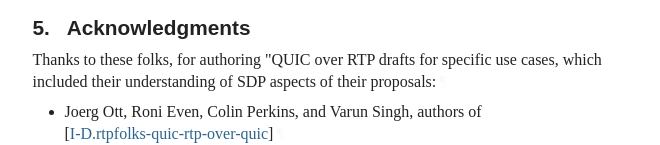
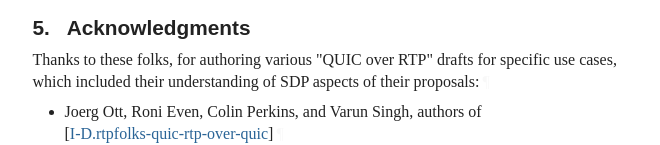
Before and after one commit to SpencerDawkins/sdp-rtp-quic-questions, a plain HTML site: page draft-dawkins-sdp-rtp-quic-questions.html in a window 1280 px wide. Shown: the part 5417-5562 px from the top of the page, without its empty margins (92-752 px from the left). Drawn offline with Linux system fonts and the light colour scheme; a web font is replaced by a local one.

Commit message:
Script updating gh-pages from d33ced8. [ci skip]

```diff
--- a/draft-dawkins-sdp-rtp-quic-questions.html
+++ b/draft-dawkins-sdp-rtp-quic-questions.html
@@ -1381,7 +1381,7 @@ address div.right {
       <h2 id="name-acknowledgments">
 <a href="#section-5" class="section-number selfRef">5. </a><a href="#name-acknowledgments" class="section-name selfRef">Acknowledgments</a>
       </h2>
-<p id="section-5-1">Thanks to these folks, for authoring "QUIC over RTP drafts for specific use cases, which included their understanding of SDP aspects of their proposals:<a href="#section-5-1" class="pilcrow">¶</a></p>
+<p id="section-5-1">Thanks to these folks, for authoring various "QUIC over RTP" drafts for specific use cases, which included their understanding of SDP aspects of their proposals:<a href="#section-5-1" class="pilcrow">¶</a></p>
 <ul class="normal">
 <li class="normal" id="section-5-2.1">Joerg Ott, Roni Even, Colin Perkins, and Varun Singh, authors of <span>[<a href="#I-D.rtpfolks-quic-rtp-over-quic" class="xref">I-D.rtpfolks-quic-rtp-over-quic</a>]</span><a href="#section-5-2.1" class="pilcrow">¶</a>
 </li>
```
Also changed, not shown: draft-dawkins-sdp-rtp-quic-questions.txt.
